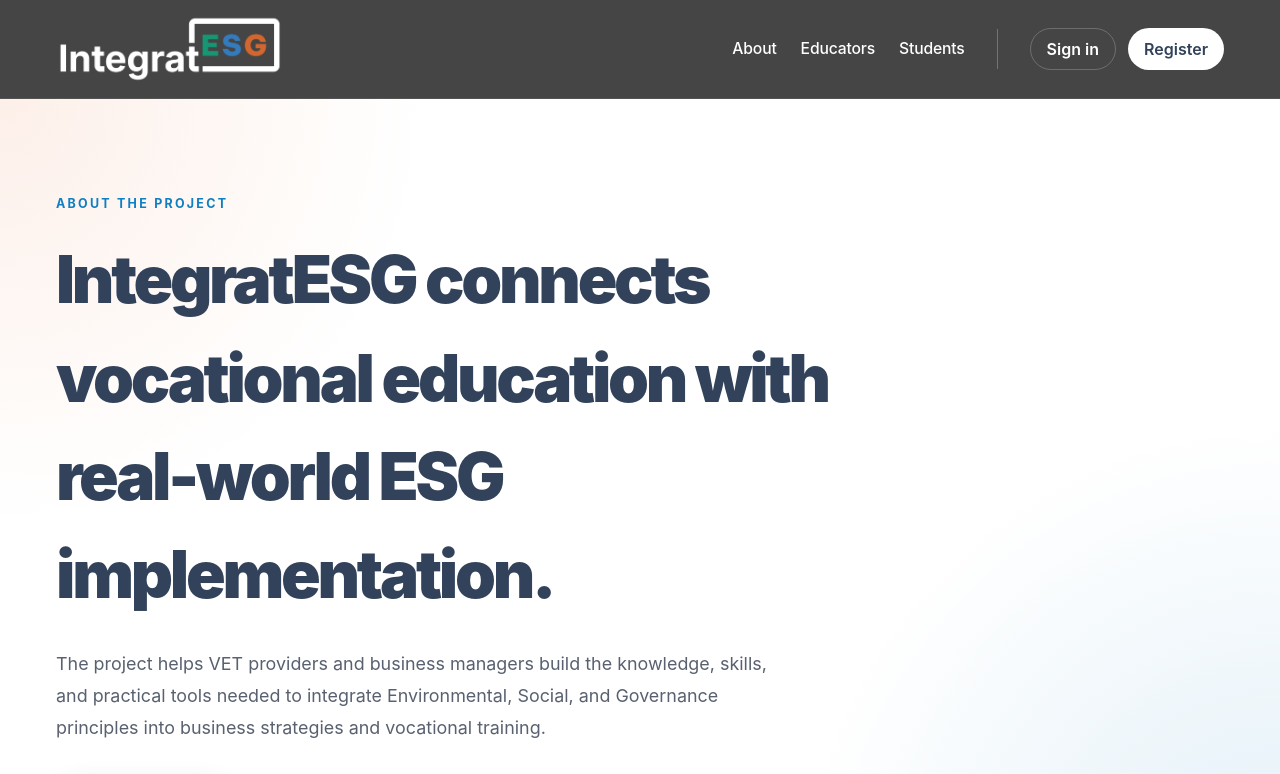
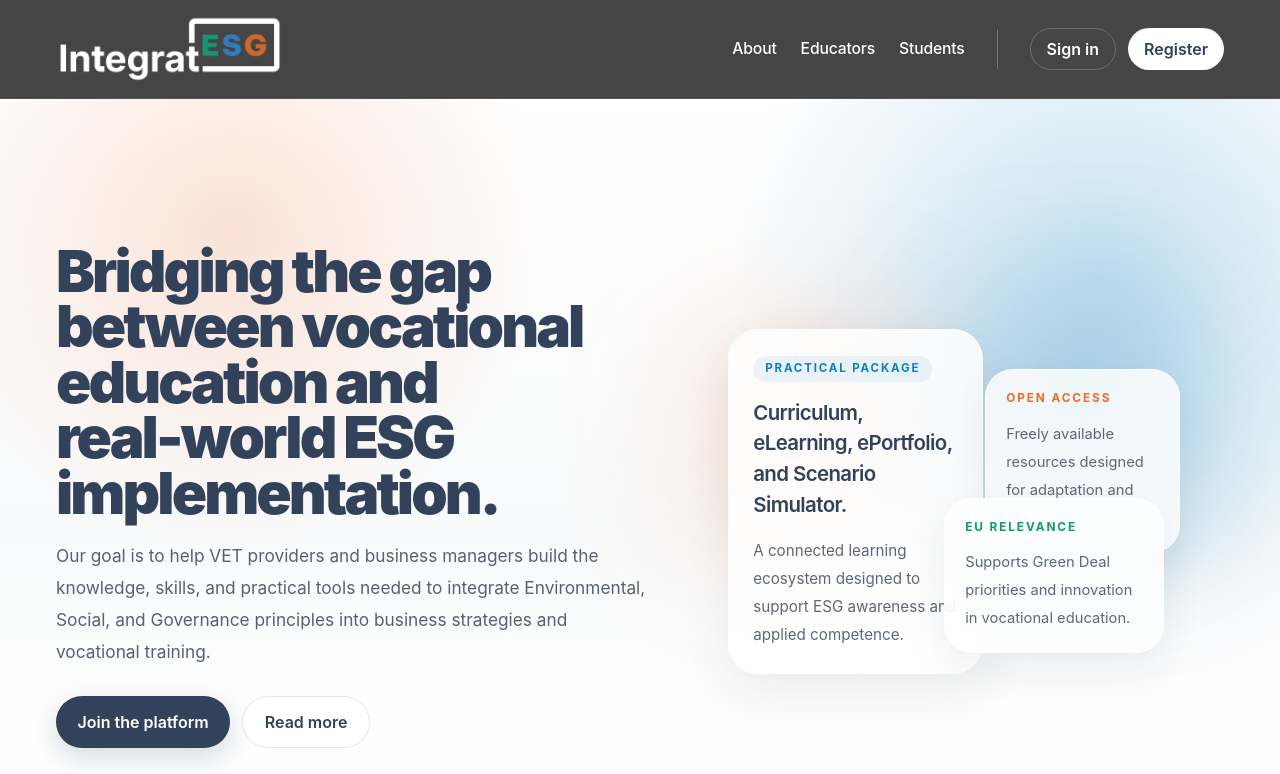
Before and after one commit to zuzannapajak/integratesg, a Next.js app: page /en/about in a window 1280 px wide. Shown: the top 774 px of the page. Built offline with nearby package versions, Linux system fonts and the light colour scheme.

Commit message:
About page improved, fixed top-bar behaviour

```diff
--- a/app/[locale]/(public)/about/page.tsx
+++ b/app/[locale]/(public)/about/page.tsx
@@ -60,36 +60,77 @@
 
   return (
     <main className="bg-[#ececec]">
-      <section className="relative overflow-hidden bg-white px-6 pb-16 pt-18 md:px-10 md:pb-20 md:pt-24 lg:px-14">
-        <div className="absolute inset-x-0 top-0 h-full bg-[radial-gradient(circle_at_top_left,rgba(236,103,37,0.10),transparent_28%),radial-gradient(circle_at_bottom_right,rgba(13,127,194,0.12),transparent_32%)]" />
+      <section className="relative overflow-hidden bg-white px-6 pt-6 md:px-10 md:pt-8 lg:px-14 lg:pt-10">
+        <div className="absolute inset-0 bg-[radial-gradient(circle_at_18%_18%,rgba(236,103,37,0.18),transparent_26%),radial-gradient(circle_at_86%_24%,rgba(13,127,194,0.22),transparent_30%),linear-gradient(180deg,rgba(255,255,255,1)_0%,rgba(249,250,251,0.98)_58%,rgba(255,255,255,0.96)_100%)]" />
 
-        <div className="relative mx-auto max-w-340">
-          <div className="max-w-215">
-            <p className="landing-section-eyebrow">About the project</p>
-
-            <h1 className="mt-4 text-[2.4rem] font-black tracking-[-0.05em] text-[#31425a] sm:text-[3.2rem] lg:text-[4.1rem]">
-              IntegratESG connects vocational education with real-world ESG implementation.
+        <div className="relative mx-auto grid max-w-340 min-h-[calc(100vh-104px)] items-center gap-6 lg:grid-cols-[1.05fr_0.95fr] lg:gap-8">
+          <div className="max-w-215 pb-4 lg:pb-0">
+            <h1 className="mt-4 text-[2.2rem] font-black leading-[0.95] tracking-[-0.05em] text-[#31425a] sm:text-[3rem] lg:text-[3.65rem]">
+              Bridging the gap between vocational education and{" "}
+              <span className="whitespace-nowrap">real-world</span> ESG implementation.
             </h1>
 
-            <p className="mt-6 max-w-[65ch] text-[1.05rem] leading-8 text-[#596170] sm:text-[1.12rem]">
-              The project helps VET providers and business managers build the knowledge, skills, and
-              practical tools needed to integrate Environmental, Social, and Governance principles
-              into business strategies and vocational training.
+            <p className="mt-5 max-w-[62ch] text-[1.02rem] leading-8 text-[#596170] sm:text-[1.08rem]">
+              Our goal is to help VET providers and business managers build the knowledge, skills,
+              and practical tools needed to integrate Environmental, Social, and Governance
+              principles into business strategies and vocational training.
             </p>
 
-            <div className="mt-8 flex flex-col gap-3 sm:flex-row">
+            <div className="mt-7 flex flex-col gap-3 sm:flex-row">
               <Link href={`/${locale}/auth/register`} className="landing-primary-cta">
                 Join the platform
               </Link>
-              <Link href={`/${locale}`} className="landing-secondary-cta">
-                Back to homepage
-              </Link>
+
+              <a href="#about-content" className="landing-secondary-cta">
+                Read more
+              </a>
+            </div>
+          </div>
+
+          <div className="relative hidden lg:block">
+            <div className="relative mx-auto h-95 w-full max-w-125">
+              <div className="absolute left-0 top-8 h-55 w-55 rounded-4xl bg-[#ec6725]/18 blur-3xl" />
+              <div className="absolute right-0 top-0 h-62.5 w-62.5 rounded-[40px] bg-[#0d7fc2]/24 blur-3xl" />
+
+              <div className="absolute left-6 top-8 w-63.75 rounded-[30px] border border-white/70 bg-white/86 p-6 shadow-[0_18px_48px_rgba(35,45,62,0.08)] backdrop-blur-xl">
+                <p className="inline-flex rounded-full bg-[#0d7fc2]/8 px-3 py-1 text-[0.72rem] font-bold uppercase tracking-[0.16em] text-[#0d7fc2]">
+                  Practical package
+                </p>
+                <h2 className="mt-4 text-[1.28rem] font-semibold tracking-[-0.03em] text-[#31425a]">
+                  Curriculum, eLearning, ePortfolio, and Scenario Simulator.
+                </h2>
+                <p className="mt-4 text-[0.95rem] leading-7 text-[#5e6776]">
+                  A connected learning ecosystem designed to support ESG awareness and applied
+                  competence.
+                </p>
+              </div>
+
+              <div className="absolute right-6 top-18 w-48.75 rounded-[28px] border border-white/70 bg-white/82 p-5 shadow-[0_16px_40px_rgba(35,45,62,0.07)] backdrop-blur-xl">
+                <p className="text-[0.74rem] font-bold uppercase tracking-[0.16em] text-[#ef6c23]">
+                  Open access
+                </p>
+                <p className="mt-3 text-[0.92rem] leading-7 text-[#5e6776]">
+                  Freely available resources designed for adaptation and use.
+                </p>
+              </div>
+
+              <div className="absolute bottom-6 right-10 w-55 rounded-[28px] border border-white/70 bg-white/82 p-5 shadow-[0_16px_40px_rgba(35,45,62,0.07)] backdrop-blur-xl">
+                <p className="text-[0.74rem] font-bold uppercase tracking-[0.16em] text-[#0b9c72]">
+                  EU relevance
+                </p>
+                <p className="mt-3 text-[0.92rem] leading-7 text-[#5e6776]">
+                  Supports Green Deal priorities and innovation in vocational education.
+                </p>
+              </div>
             </div>
           </div>
         </div>
       </section>
 
-      <section className="relative z-10 px-6 py-10 md:px-10 md:py-14 lg:px-14">
+      <section
+        id="about-content"
+        className="relative z-10 scroll-mt-28 px-6 py-10 md:px-10 md:py-14 lg:px-14"
+      >
         <div className="mx-auto grid max-w-340 gap-8 xl:grid-cols-[1.15fr_0.85fr]">
           <article className="rounded-4xl border border-white/60 bg-white/90 p-6 shadow-[0_16px_44px_rgba(35,45,62,0.07)] backdrop-blur md:p-8 lg:p-10">
             <p className="landing-section-eyebrow">Project</p>
--- a/app/[locale]/(public)/accessibility/page.tsx
+++ b/app/[locale]/(public)/accessibility/page.tsx
@@ -13,8 +13,8 @@
       <section className="relative overflow-hidden bg-white px-6 pb-14 pt-18 md:px-10 md:pb-18 md:pt-24 lg:px-14">
         <div className="absolute inset-x-0 top-0 h-full bg-[radial-gradient(circle_at_top_left,rgba(11,156,114,0.10),transparent_28%),radial-gradient(circle_at_bottom_right,rgba(13,127,194,0.10),transparent_32%)]" />
 
-        <div className="relative mx-auto max-w-[1360px]">
-          <div className="max-w-[860px]">
+        <div className="relative mx-auto max-w-340">
+          <div className="max-w-215">
             <p className="landing-section-eyebrow">Accessibility statement</p>
 
             <h1 className="mt-4 text-[2.4rem] font-black tracking-[-0.05em] text-[#31425a] sm:text-[3.1rem] lg:text-[4rem]">
@@ -40,7 +40,7 @@
       </section>
 
       <section className="px-6 py-10 md:px-10 md:py-14 lg:px-14">
-        <div className="mx-auto grid max-w-[1360px] gap-8 xl:grid-cols-[0.8fr_1.2fr]">
+        <div className="mx-auto grid max-w-340 gap-8 xl:grid-cols-[0.8fr_1.2fr]">
           <aside className="rounded-[28px] border border-white/60 bg-white/88 p-6 shadow-[0_12px_34px_rgba(35,45,62,0.06)] backdrop-blur md:p-8">
             <p className="landing-section-eyebrow">Accessibility focus</p>
             <h2 className="mt-3 text-[1.5rem] font-semibold tracking-[-0.03em] text-[#31425a]">
@@ -65,7 +65,7 @@
             </div>
           </aside>
 
-          <div className="rounded-[32px] border border-white/60 bg-white/90 p-6 shadow-[0_16px_44px_rgba(35,45,62,0.07)] backdrop-blur md:p-8 lg:p-10">
+          <div className="rounded-4xl border border-white/60 bg-white/90 p-6 shadow-[0_16px_44px_rgba(35,45,62,0.07)] backdrop-blur md:p-8 lg:p-10">
             <div className="space-y-10">
               <section>
                 <h2 className="text-[1.5rem] font-semibold tracking-[-0.03em] text-[#31425a]">
--- a/app/globals.css
+++ b/app/globals.css
@@ -2,6 +2,10 @@
 
 * {
   box-sizing: border-box;
+}
+
+html {
+  scroll-behavior: smooth;
 }
 
 html,
--- a/components/layout/public-navbar.tsx
+++ b/components/layout/public-navbar.tsx
@@ -11,6 +11,7 @@
 export default function PublicNavbar({ locale }: Props) {
   const [isCompact, setIsCompact] = useState(false);
   const tickingRef = useRef(false);
+  const compactRef = useRef(false);
 
   useEffect(() => {
     const onScroll = () => {
@@ -20,7 +21,15 @@
 
       window.requestAnimationFrame(() => {
         const y = window.scrollY;
-        setIsCompact(y > 96);
+
+        if (!compactRef.current && y > 120) {
+          compactRef.current = true;
+          setIsCompact(true);
+        } else if (compactRef.current && y < 28) {
+          compactRef.current = false;
+          setIsCompact(false);
+        }
+
         tickingRef.current = false;
       });
     };
```
